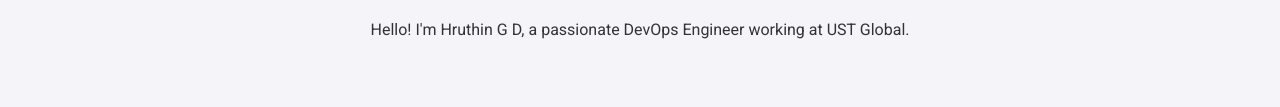
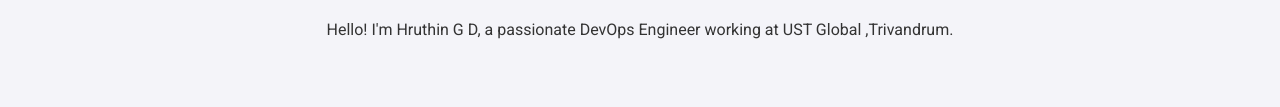
Before and after one commit to hruthingali/personal-website, a plain HTML site: page index.html in a window 1280 px wide. Shown: the part 319-426 px from the top of the page. Drawn offline with Linux system fonts and the light colour scheme; a script that the page names is missing.

Commit message:
added city

```diff
--- a/index.html
+++ b/index.html
@@ -20,7 +20,7 @@
 
   <section id="about" class="section">
     <h2>About Me</h2>
-    <p>Hello! I'm Hruthin G D, a passionate DevOps Engineer working at UST Global.</p>
+    <p>Hello! I'm Hruthin G D, a passionate DevOps Engineer working at UST Global ,Trivandrum.</p>
   </section>
 
   <section id="projects" class="section">
```
